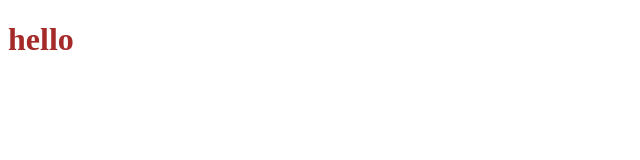
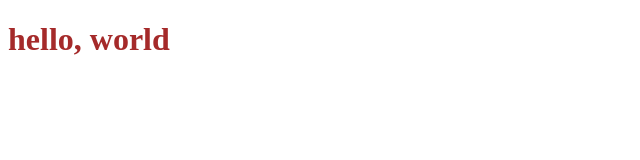
Before and after one commit to LeslieJR/dogsProject, a website: page src/views/home.html in a window 1280 px wide. Shown: the whole page, without its empty margins (0-640 px from the left). Drawn offline with Linux system fonts and the light colour scheme.

Commit message:
modificacion frank

```diff
--- a/src/views/home.html
+++ b/src/views/home.html
@@ -8,7 +8,7 @@
     <link rel="stylesheet" href="/css/style.css">
 </head>
 <body>
-    <h1>hello</h1>
+    <h1>hello, world</h1>
     <script src="/js/script.js"></script>
 </body>
 </html>
```
Also changed, not shown: 1 other file.
